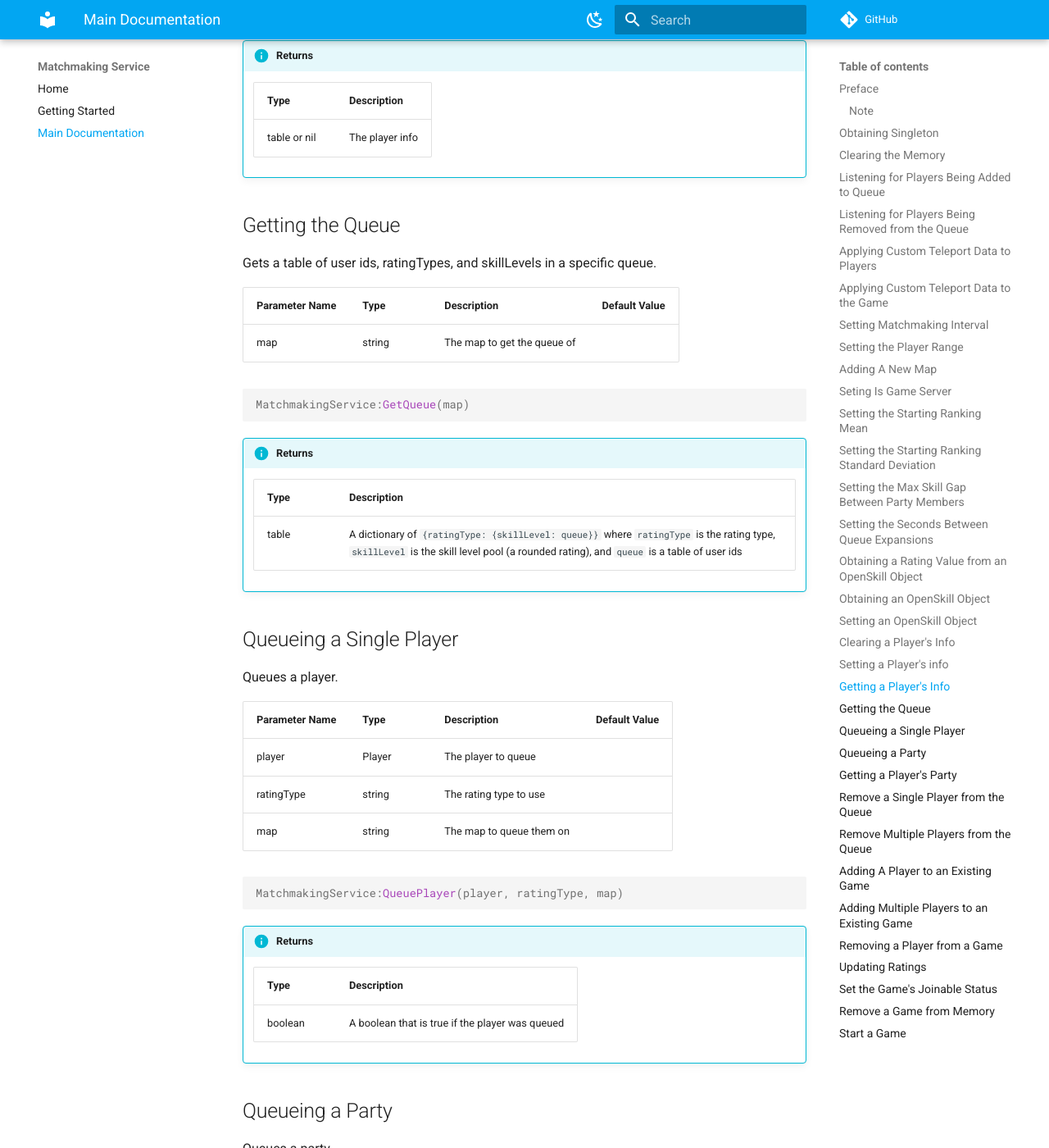
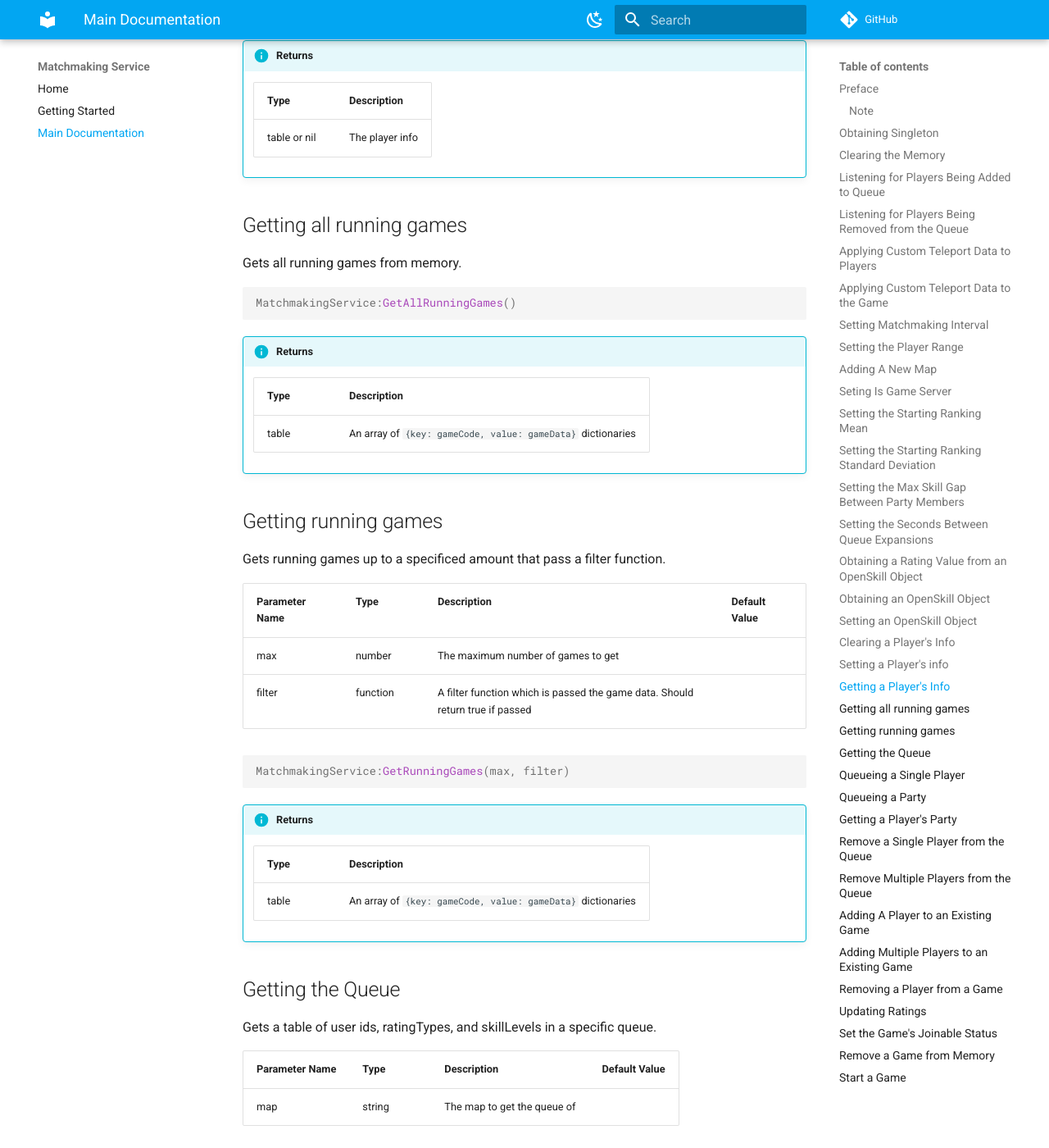
Before and after one commit to steven4547466/MatchmakingService, an MkDocs documentation site: the page built from Docs/docs/maindocs.md, in a window 1280 px wide and 1400 px high, scrolled down 9716 px. Shown: the whole window at 82% size. Built offline with MkDocs 1.6.1 and Material for MkDocs 9.7.7, drawn with Linux system fonts in a browser that asks for light colours; comment, search, counter and statistics services are not loaded.

````diff
--- a/Docs/docs/maindocs.md
+++ b/Docs/docs/maindocs.md
@@ -307,6 +307,35 @@ MatchmakingService:GetPlayerInfo(player)
     | ---- | ----------- |
     | table or nil | The player info |
 
+## Getting all running games
+Gets all running games from memory.
+
+```lua
+MatchmakingService:GetAllRunningGames()
+```
+
+!!! info "Returns"
+    | Type | Description |
+    | ---- | ----------- |
+    | table | An array of `{key: gameCode, value: gameData}` dictionaries |
+
+## Getting running games
+Gets running games up to a specificed amount that pass a filter function.
+
+| Parameter Name | Type | Description | Default Value |
+| -------------- | ---- | ----------- | ------------- |
+| max | number | The maximum number of games to get |  |
+| filter | function | A filter function which is passed the game data. Should return true if passed |  |
+
+```lua
+MatchmakingService:GetRunningGames(max, filter)
+```
+
+!!! info "Returns"
+    | Type | Description |
+    | ---- | ----------- |
+    | table | An array of `{key: gameCode, value: gameData}` dictionaries |
+
 ## Getting the Queue
 Gets a table of user ids, ratingTypes, and skillLevels in a specific queue.
 
--- a/Docs/mkdocs.yml
+++ b/Docs/mkdocs.yml
@@ -14,7 +14,6 @@ theme:
       toggle:
         icon: material/weather-night
         name: Switch to dark mode
-site_url: https://example.com/
 repo_url: https://github.com/steven4547466/MatchmakingService
 nav:
     - Home: index.md
````
Also changed, not shown: Docs/docs/index.md (+21 -0 lines), Changelog.md, Docs/docs/gettingstarted.md (line endings or trailing spaces), 1 other file.
